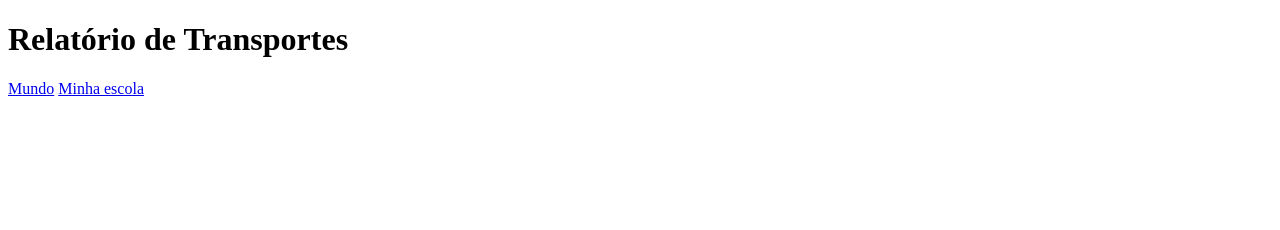
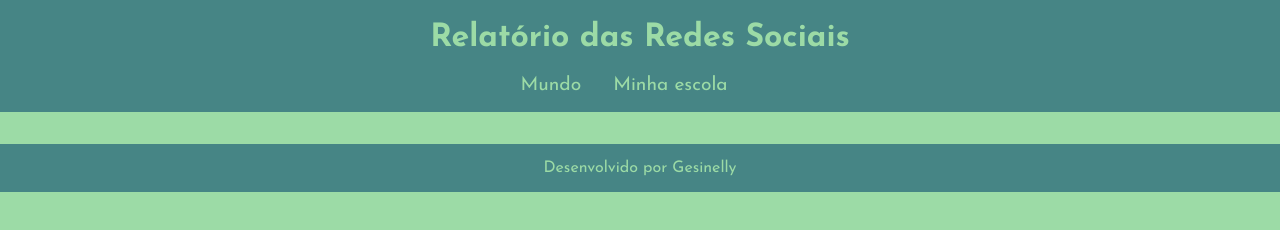
Before and after one commit to ProfGesinelly/GE_Ciencia_Dados, a plain HTML site: page index.html in a window 1280 px wide. Drawn offline with Linux system fonts and the light colour scheme; no server answers.

Commit message:
atualizado

```diff
--- a/graficos/informacoesGlobais.js
+++ b/graficos/informacoesGlobais.js
@@ -3,16 +3,13 @@ const url='https://raw.githubusercontent.com/guilhermeonrails/api/main/dados-glo
 async function vizualizarInformacoesGlobais() {
     const res = await fetch(url)
     const dados = await res.json()
-    //console.log(dados)
+    const paragrafo = document.createElement('p')
+    paragrafo.classList.add('graficos-container__texto')
+    paragrafo.innerHTML = `Você sabia que o mundo tem <span>${dados.total_pessoas_mundo}</span> de pessoas e que aproximadamente <span>${dados.total_pessoas_conectadas}</span> estão conectadas em alguma rede social e passam em média <span>${dados.tempo_medio}</span> horas conectadas.`
+    console.log(paragrafo)
 
-    const paragrafo = document.createElement("p")
-    paragrafo.classList.add("graficos-container__texto")
-
-    paragrafo.innerHTML =
-        'Você sabia que o mundo tem $(dados.total_pessoas_mundo)bilhões de pessoas que aproximadamente 5.04 bilhões estão conectadas em alguma rede social e passam em média 2 horas e 38 minutos conectadas. Isso significa que aproximadamente 63.89% de pessoas conectadas em alguma rede social.'
     const container = document.getElementById('graficos-container')
     container.appendChild(paragrafo)
-
 }
 
 vizualizarInformacoesGlobais()
--- a/index.html
+++ b/index.html
@@ -3,11 +3,12 @@
 <head>
     <meta charset="UTF-8">
     <meta name="viewport" content="width=device-width, initial-scale=1.0">
+    <link rel="stylesheet" href="style.css">
     <title>Redes Sociais</title>
 </head>
 <body>
     <header>
-        <h1>Relatório de Transportes</h1>
+        <h1>Relatório das Redes Sociais</h1>
         <nav>
             <a href="index.html">Mundo</a>
             <a href="#">Minha escola</a>
@@ -15,14 +16,15 @@
     </header>
     <main class="graficos-section">
         <section id="graficos-container" class="graficos-container">
-            <!--<p class="graficos-container__texto">
+            <!-- <p class="graficos-container__texto">
                 Você sabia que o mundo tem 7.888 bilhões de pessoas que aproximadamente 5.04 bilhões estão conectadas em alguma rede social e passam em média 2 horas e 38 minutos conectadas.
                 Isso significa que aproximadamente 63.89% de pessoas conectadas em alguma rede social.
             </p> -->
         </section>
     </main>
     <footer>
-        <!--<p>Desenvolvido por Gesinelly</p> -->
+        <p>Desenvolvido por Gesinelly</p>
     </footer>
+    <script type="module" src="graficos/informacoesGlobais.js"></script>
 </body>
 </html>
--- a/style.css
+++ b/style.css
@@ -1,31 +1,31 @@
-@import url('https://fonts.googleapis.com/css2?family=Boogaloo&family=Nunito+Sans:ital,opsz,wght@0,6..12,200..1000;1,6..12,200..1000&display=swap');
+@import url('https://fonts.googleapis.com/css2?family=Josefin+Sans:ital,wght@0,100..700;1,100..700&display=swap');
 
-:root{
-    --bg-color: #222831;
-    --primary-color: #DDDDDD;
-    --secundary-color: #F05454;
-    --font: "Nunito Sans", sans-serif;
+:root {
+  --bg-color: #9CDBA6;
+  --primary-color: #468585;
+  --secundary-color: #DEF9C4;
+  --font: Josefin Sans;
 }
 
-body{
+body {
     background-color: var(--bg-color);
     color: var(--primary-color);
     font-family: var(--font);
     height: 100vh;
     margin: 0;
-}
+  }
 
-header{
+header {
     background-color: var(--primary-color);
     text-align: center;
     padding: 1px;
-}
+  }
 
-h1{
+h1 {
     font-size: 2rem;
     color: var(--bg-color);
     font-weight: 700;
-}
+  }
 
 nav{
     display: flex;
@@ -56,3 +56,7 @@ footer{
     height: 3rem;
     margin-top: 2rem;
 }
+span{
+    font-weight: bold;
+    color: var(--secundary-color);
+}
```
